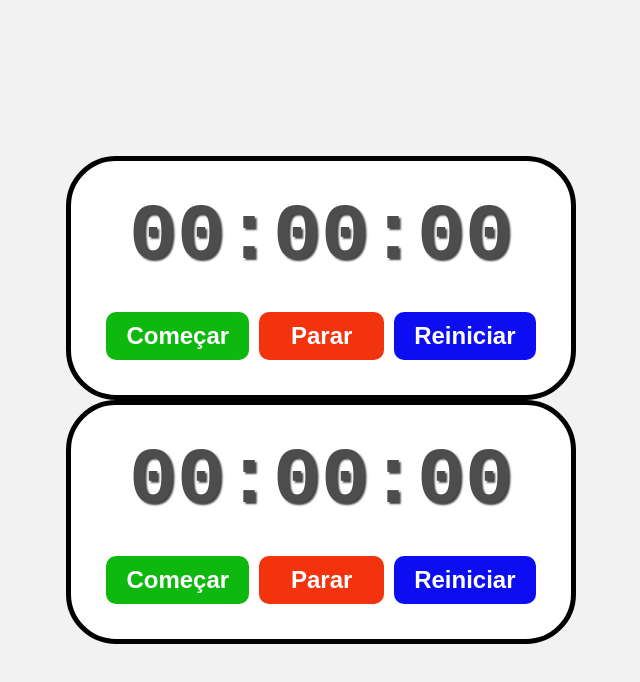
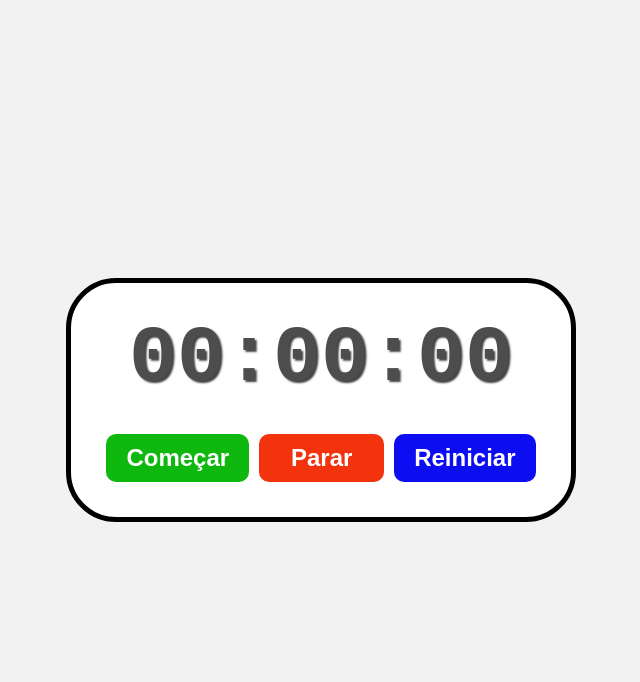
Before and after one commit to GUGOFO/Estudos-React, a React (Vite) app: page / in a window 1280 px wide. Shown: the top 682 px of the page, without its empty margins (319-959 px from the left). Built offline with nearby package versions, Linux system fonts and the light colour scheme.

Commit message:
Modificando o numero de relogios

```diff
--- a/src/App.jsx
+++ b/src/App.jsx
@@ -5,7 +5,6 @@ function App(){
     return(
         <>
             <RelogioDeParada/>
-            <RelogioDeParada/>
         </>
     );
 }
```
